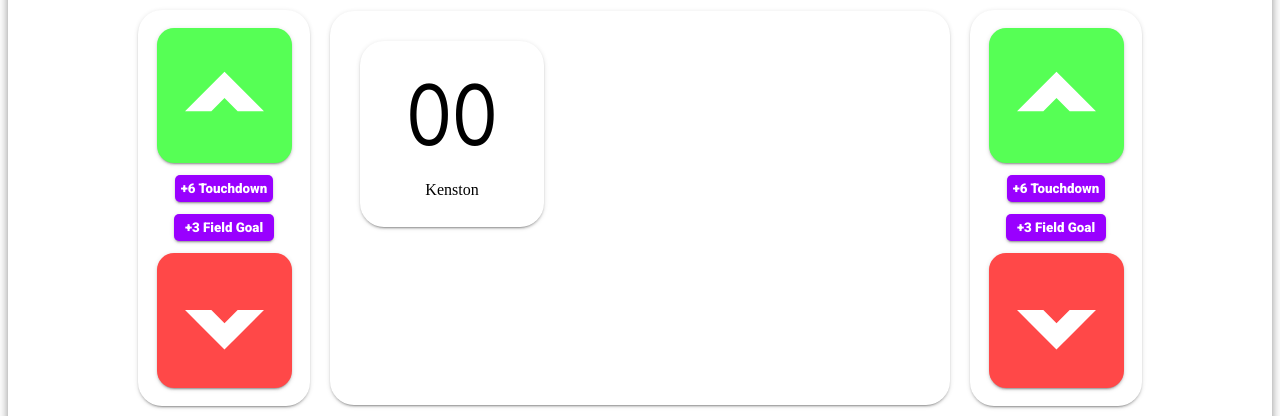
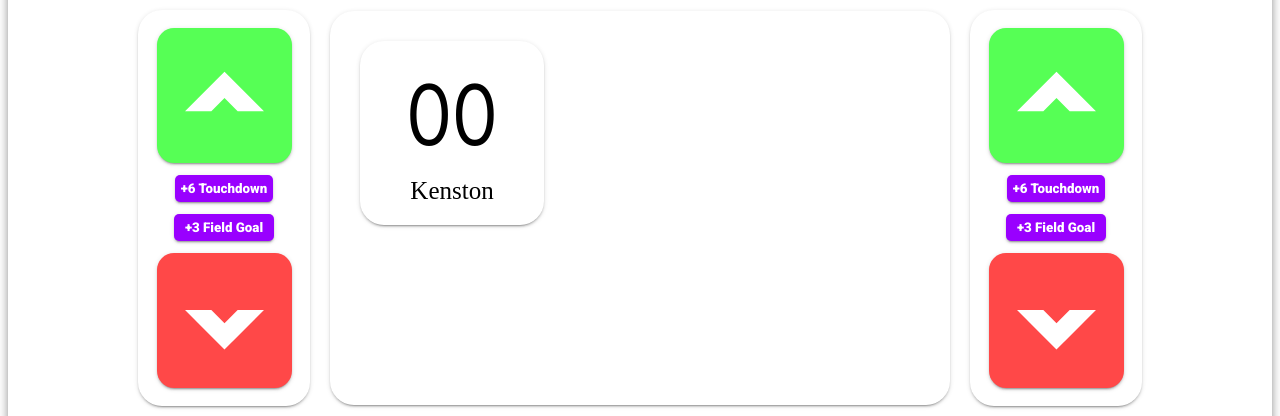
Before and after one commit to AngeloD2022/kscoreapp, a PHP site: page /admin/app/ui.html in a window 1280 px wide. Shown: the part 179-595 px from the top of the page. Run offline with PHP 8.4, Linux system fonts and the light colour scheme.

Commit message:
change to ui

```diff
--- a/admin/app/assets.css
+++ b/admin/app/assets.css
@@ -46,3 +46,8 @@
     font-family: 'Comfortaa', cursive;
     margin-bottom: 0px;
 }
+.tname{
+    margin: 0;
+    font-size: 25px;
+    padding-top: 12px;
+}
```
